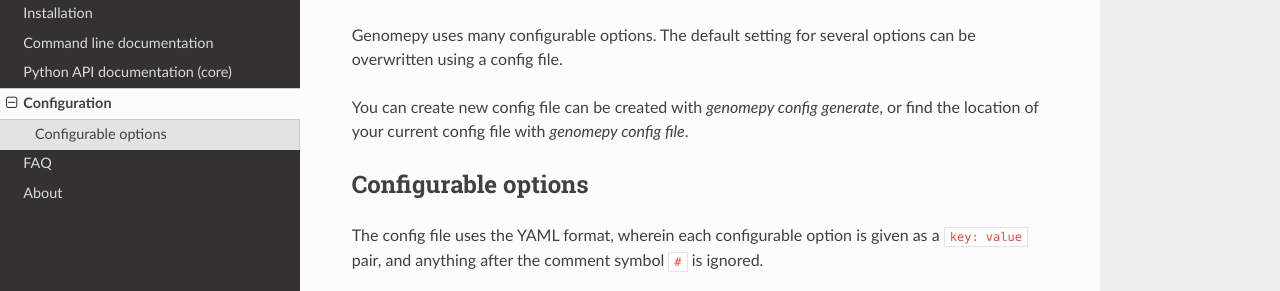
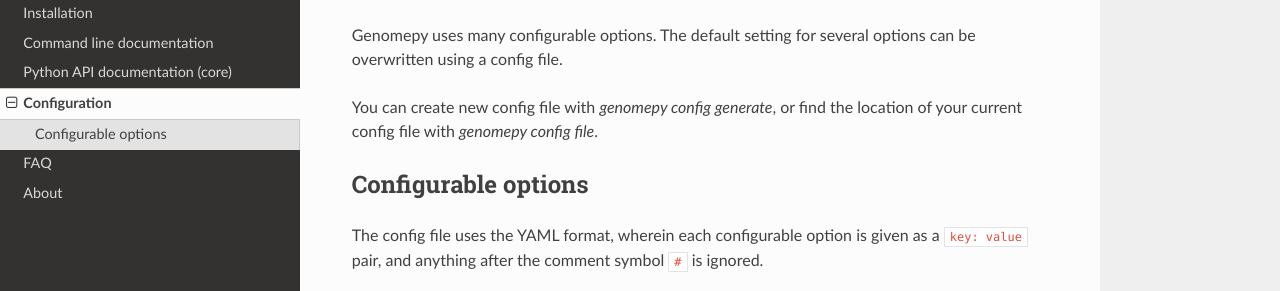
Before and after one commit to vanheeringen-lab/genomepy, a Sphinx documentation site: the page built from docs/content/config.rst, in a window 1280 px wide and 1186 px high. Shown: the part 136-427 px from the top of the window. Built offline with Sphinx 7.4.7 and the Read the Docs theme 2.0.0, drawn with Linux system fonts in a browser that asks for light colours; pages that are not in the unit, such as notebooks, are missing from menus.

Commit message:
typo docs

```diff
--- a/docs/content/config.rst
+++ b/docs/content/config.rst
@@ -5,7 +5,7 @@
 Genomepy uses many configurable options.
 The default setting for several options can be overwritten using a config file.
 
-You can create new config file can be created with `genomepy config generate`,
+You can create new config file with `genomepy config generate`,
 or find the location of your current config file with `genomepy config file`.
 
 Configurable options
```
